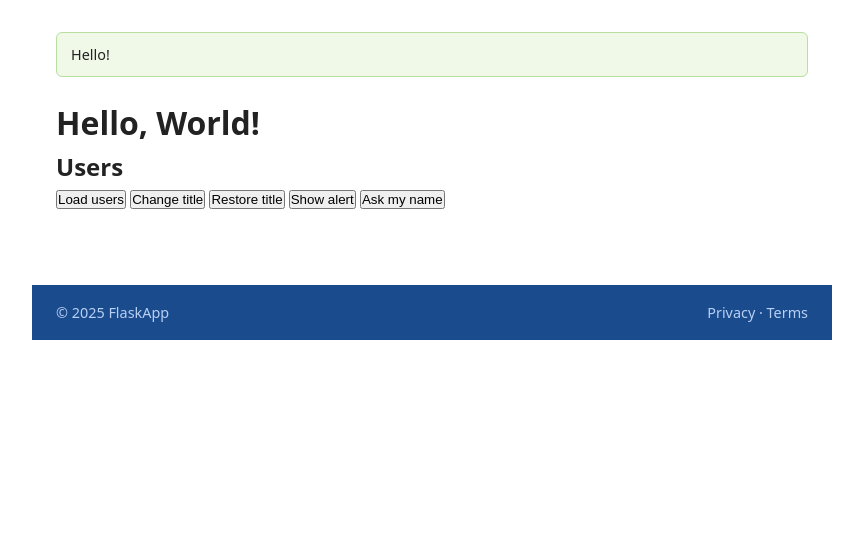
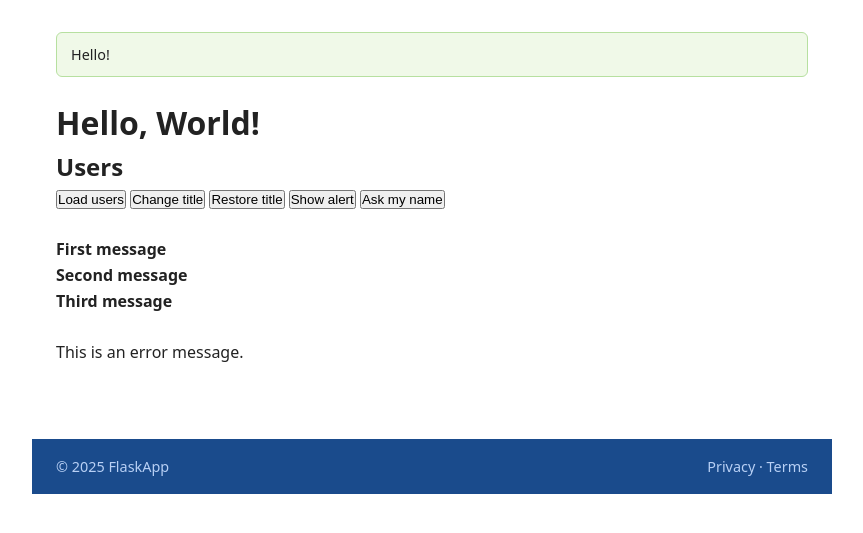
Before and after one commit to OleksandrLinenko/Flask, a Flask app: page /hi/ in a window 1280 px wide. Shown: the part 58-591 px from the top of the page, without its empty margins (208-1071 px from the left). Run offline with Flask 3, Linux system fonts and the light colour scheme; data comes from the database, SQL or seed files in the repository.

Commit message:
Add choose object by class, div.error

```diff
--- a/src/static/js/user.js
+++ b/src/static/js/user.js
@@ -2,7 +2,6 @@ const title = document.getElementById("title");
 const originalTitle = title.textContent;
 
 document.getElementById("load-users").addEventListener("click", function () {
-
     fetch("/api/users")
         .then(function (response) {
             return response.json();
@@ -20,39 +19,40 @@ document.getElementById("load-users").addEventListener("click", function () {
                 list.appendChild(li);
 
             });
-
-        })
-        .catch(function (error) {
-            console.log(error);
         });
-
 });
 
 document.getElementById("change-title").addEventListener("click", function () {
-
     title.textContent = "The title has been changed!";
-
 });
 
 document.getElementById("restore-title").addEventListener("click", function () {
-
     title.textContent = originalTitle;
-
 });
 
 document.getElementById("show-alert").addEventListener("click", function () {
-
     alert("Hello from JavaScript!");
-
 });
 
 document.getElementById("ask-name").addEventListener("click", function () {
-
     const name = prompt("What is your name?");
 
     if (name) {
         document.getElementById("result").textContent =
             "Nice to meet you, " + name + "!";
     }
+});
 
+const messages = document.querySelectorAll(".message");
+messages.forEach(function (message) {
+    message.style.fontWeight = "bold";
+    message.addEventListener("click", function () {
+
+        alert(message.textContent);
+    });
 });
+
+const errorBlock = document.querySelector("div.error");
+errorBlock.addEventListener("click", function () {
+    errorBlock.textContent = "Error block was clicked!";
+});
--- a/src/templates/hi.html
+++ b/src/templates/hi.html
@@ -20,6 +20,16 @@
     <button id="ask-name">Ask my name</button>
 
     <br><br>
+    <p class="message">First message</p>
+    <p class="message">Second message</p>
+    <p class="message">Third message</p>
+    <br>
+
+    <div class="error">
+        This is an error message.
+    </div>
+
+    <br>
 
     <ul id="users"></ul>
 
```
